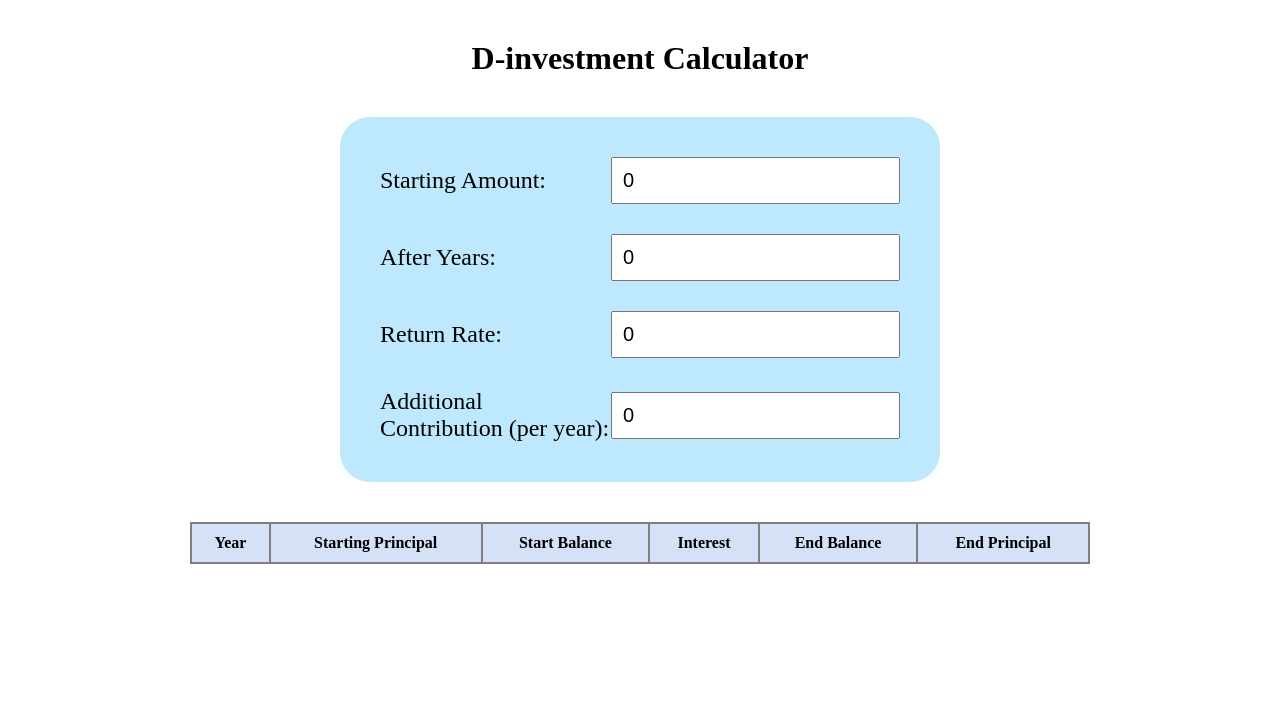
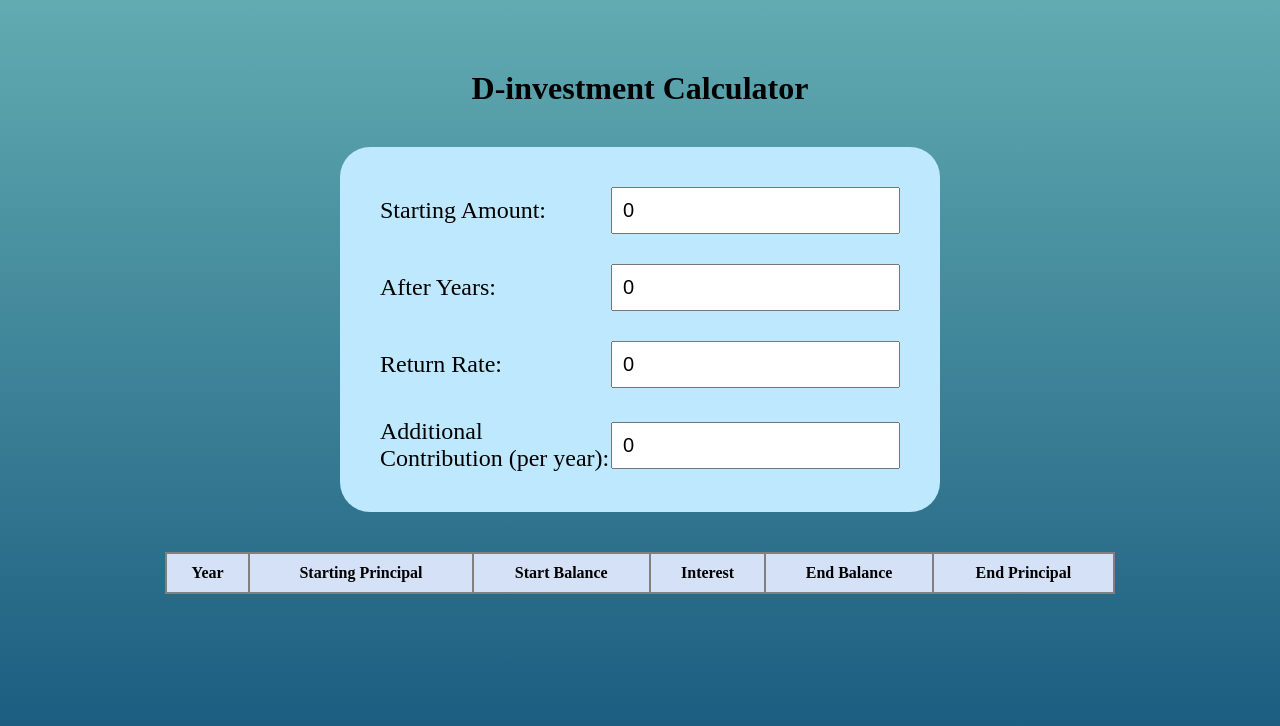
Before and after one commit to deepak-singh-jethi/investment_calculator, a React (Create React App) app: page / in a window 1280 px wide. Shown: the top 726 px of the page. Built offline with nearby package versions, Linux system fonts and the light colour scheme; the HTML template or start-up script is replaced by a standard one.

Commit message:
change in bgc

```diff
--- a/src/styles/style.css
+++ b/src/styles/style.css
@@ -4,12 +4,20 @@
     box-sizing: border-box;
 }
 #root{
-    margin: 40px;
+    padding-top: 70px;
     display: flex;
     flex-direction: column;
-    justify-content: center;
+    justify-content:flex-start;
     align-items: center;
     gap: 40px;
+    background: rgb(20, 85, 123);
+    background: linear-gradient(0deg, rgba(20, 85, 123, 1) 0%, rgba(98, 171, 177, 1) 100%);
+    height: 100%;
+
+}
+body{
+
+    height: 100vh;
 }
 
 
@@ -52,9 +60,9 @@ label{
 }
 
 table{
-    border: 2px solid black;
     border-collapse: collapse;
-    width: 900px;
+    width: 950px;
+    background-color: white;
 }
 td,th{
     border: 2px solid gray;
```
